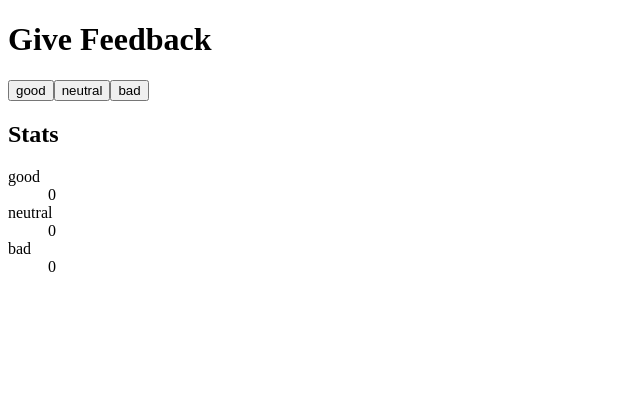
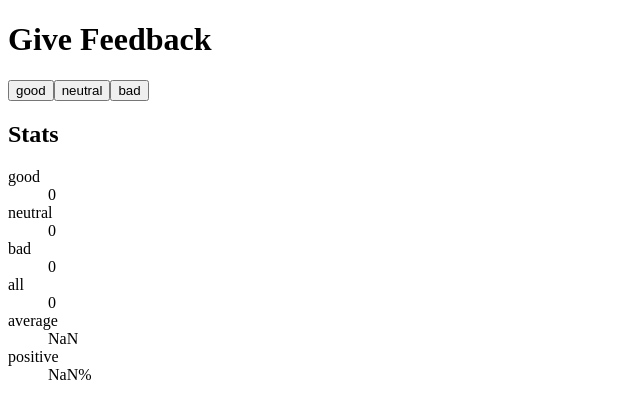
Before and after one commit to marekzelinka/unicafe-redux, a React (Vite) app: page / in a window 1280 px wide. Shown: the top 418 px of the page, without its empty margins (0-640 px from the left). Built offline with nearby package versions, Linux system fonts and the light colour scheme.

Commit message:
finish ex 1.7

```diff
--- a/src/App.jsx
+++ b/src/App.jsx
@@ -4,6 +4,9 @@ function App() {
   let [good, setGood] = useState(0)
   let [neutral, setNeutral] = useState(0)
   let [bad, setBad] = useState(0)
+  let all = good + neutral + bad
+  let average = (good - bad) / all
+  let positive = good / all
 
   return (
     <>
@@ -25,14 +28,32 @@ function App() {
       <h2>Stats</h2>
       <dl>
         <dt>good</dt>
-        <dd>{good}</dd>
+        <dd>{formatDecimal(good)}</dd>
         <dt>neutral</dt>
-        <dd>{neutral}</dd>
+        <dd>{formatDecimal(neutral)}</dd>
         <dt>bad</dt>
-        <dd>{bad}</dd>
+        <dd>{formatDecimal(bad)}</dd>
+        <dt>all</dt>
+        <dd>{formatDecimal(all)}</dd>
+        <dt>average</dt>
+        <dd>{formatDecimal(average)}</dd>
+        <dt>positive</dt>
+        <dd>{formatPercentage(positive)}</dd>
       </dl>
     </>
   )
 }
 
 export default App
+
+function formatDecimal(value) {
+  return value.toLocaleString('en-US', {
+    style: 'decimal',
+  })
+}
+
+function formatPercentage(value) {
+  return value.toLocaleString('en-US', {
+    style: 'percent',
+  })
+}
```
